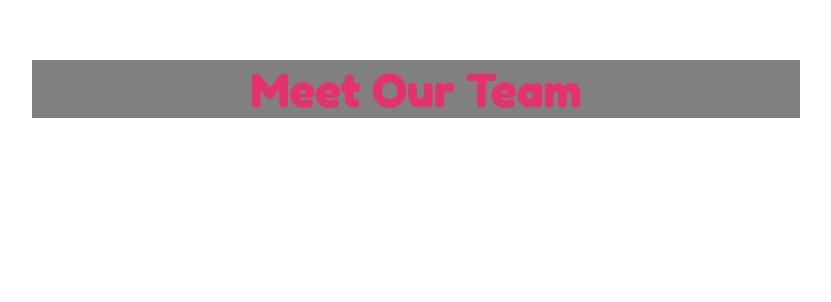
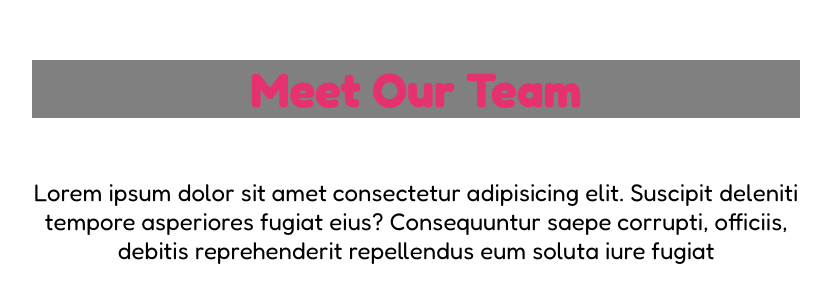
Before and after one commit to FraRussotto/html-css-float-cards, a plain HTML site: page index.html in a window 1280 px wide. Shown: the whole page, without its empty margins (224-1055 px from the left). Drawn offline with Linux system fonts and the light colour scheme.

Commit message:
Main-text

```diff
--- a/assets/style.css
+++ b/assets/style.css
@@ -18,15 +18,23 @@
   clear: both;
 }
 
-header{
+body{
+  font-family: 'Fredoka', sans-serif;
   width: 60%;
   margin: 60px auto;
-  font-family: 'Fredoka', sans-serif;
-  background-color: grey;
+
 }
 
 h1{
+  background-color: grey;
   color: rgb(229, 49, 112);
   text-align: center;
   font-size: 3rem;
 }
+
+.main-text{
+  margin-top: 60px;
+  font-size: 1.5rem;
+  font-weight: 400;
+  text-align: center;
+}
--- a/index.html
+++ b/index.html
@@ -16,7 +16,8 @@
   <main>
 
     <!-- Section 1 -->
-    <section>
+    <section class="main-text">
+      <p>Lorem ipsum dolor sit amet consectetur adipisicing elit. Suscipit deleniti tempore asperiores fugiat eius? Consequuntur saepe corrupti, officiis, debitis reprehenderit repellendus eum soluta iure fugiat</p>
     </section>
 
     <!-- Section 2 -->
```
